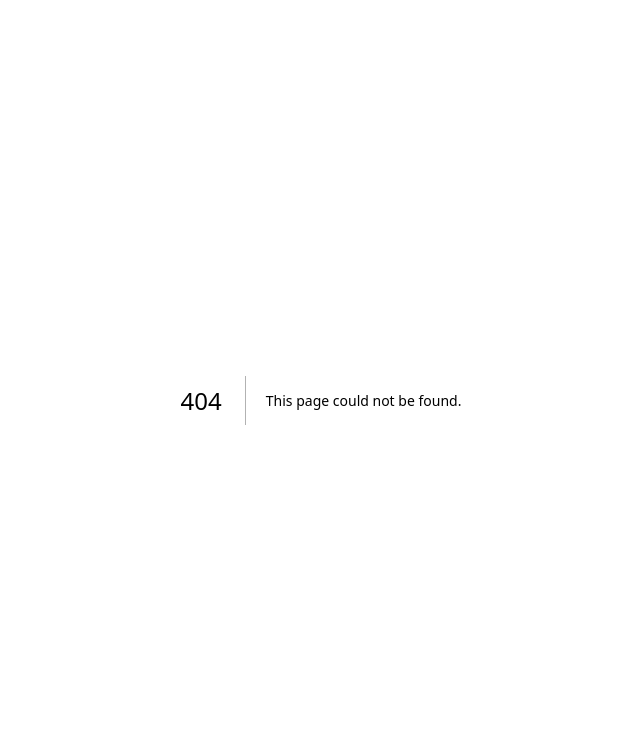
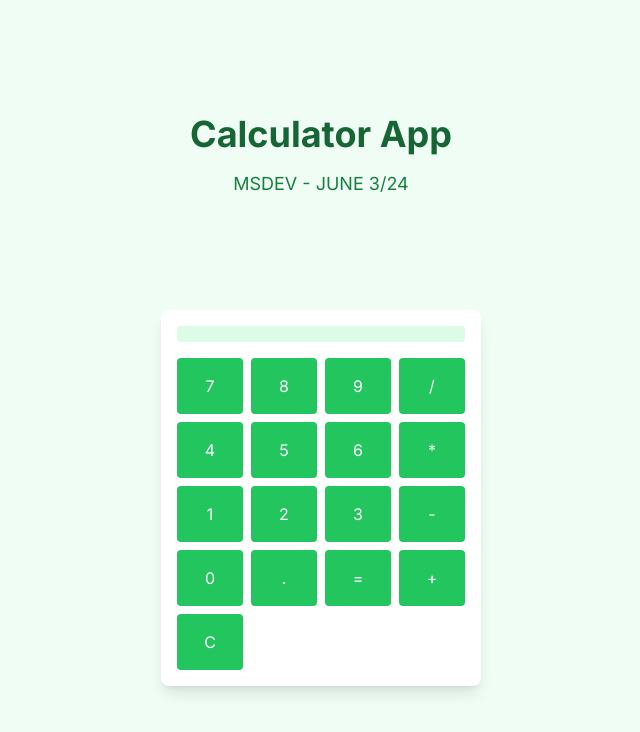
Before and after one commit to mshuecodev/todoapp, a Next.js app: page /calculator in a window 1280 px wide. Before the commit this address had no page. Shown: the top 732 px of the page, without its empty margins (319-959 px from the left). Built offline with nearby package versions, Linux system fonts and the light colour scheme.

Commit message:
calculator app

```diff
--- /dev/null
+++ b/app/calculator/calculator.tsx
@@ -0,0 +1,44 @@
+"use client"
+import { useState } from "react"
+
+const Calculator = () => {
+	const [display, setDisplay] = useState("")
+
+	const handleButtonClick = (value: string) => {
+		if (value === "=") {
+			try {
+				// Evaluate the expression using the JavaScript eval function
+				setDisplay(eval(display).toString())
+			} catch {
+				setDisplay("Error")
+			}
+		} else if (value === "C") {
+			setDisplay("")
+		} else {
+			setDisplay(display + value)
+		}
+	}
+
+	const buttons = ["7", "8", "9", "/", "4", "5", "6", "*", "1", "2", "3", "-", "0", ".", "=", "+", "C"]
+
+	return (
+		<div className="w-full max-w-xs mx-auto mt-20">
+			<div className="bg-white p-4 rounded-lg shadow-lg">
+				<div className="mb-4 text-right text-3xl p-2 bg-green-100 text-green-900 rounded">{display}</div>
+				<div className="grid grid-cols-4 gap-2">
+					{buttons.map((button) => (
+						<button
+							key={button}
+							onClick={() => handleButtonClick(button)}
+							className="bg-green-500 text-white p-4 rounded hover:bg-green-600 focus:outline-none focus:ring-2 focus:ring-green-300"
+						>
+							{button}
+						</button>
+					))}
+				</div>
+			</div>
+		</div>
+	)
+}
+
+export default Calculator
--- /dev/null
+++ b/app/calculator/page.tsx
@@ -0,0 +1,15 @@
+import type { NextPage } from "next"
+import Head from "next/head"
+import Calculator from "./calculator"
+
+const Home: NextPage = () => {
+	return (
+		<div className="min-h-screen bg-green-50 flex items-center justify-center flex-col">
+			<h1 className="text-4xl font-bold text-green-800 mb-4">Calculator App</h1>
+			<p className="text-lg text-green-700 mb-8">MSDEV - JUNE 3/24</p>
+			<Calculator />
+		</div>
+	)
+}
+
+export default Home
--- a/app/page.tsx
+++ b/app/page.tsx
@@ -25,6 +25,14 @@ export default function Home() {
 							WEATHER
 						</Link>
 					</li>
+					<li className="flex justify-between gap-x-6 py-2">
+						<Link
+							href="/calculator"
+							className="text-blue-500 underline"
+						>
+							CALCULATOR
+						</Link>
+					</li>
 				</ul>
 			</div>
 		</main>
--- a/app/todo/TodoList.tsx
+++ b/app/todo/TodoList.tsx
@@ -2,7 +2,7 @@
 import React, { useState, useEffect } from "react"
 import { Todo } from "@/app/types"
 import { fetchTodos, addTodo, toggleTodo, deleteTodo } from "@/app/lib/api"
-import TodoItem from "./TodoItem"
+import TodoItem from "./todoItem"
 
 const TodoList: React.FC = () => {
 	const [todos, setTodos] = useState<Todo[]>([])
--- a/app/todo/page.tsx
+++ b/app/todo/page.tsx
@@ -1,5 +1,5 @@
 import React from "react"
-import TodoList from "./TodoList"
+import TodoList from "./todoList"
 
 function TodoPage() {
 	return (
--- a/tailwind.config.ts
+++ b/tailwind.config.ts
@@ -4,10 +4,10 @@ const config: Config = {
 	content: ["./pages/**/*.{js,ts,jsx,tsx,mdx}", "./components/**/*.{js,ts,jsx,tsx,mdx}", "./app/**/*.{js,ts,jsx,tsx,mdx}"],
 	theme: {
 		extend: {
-			backgroundImage: {
-				"gradient-radial": "radial-gradient(var(--tw-gradient-stops))",
-				"gradient-conic": "conic-gradient(from 180deg at 50% 50%, var(--tw-gradient-stops))"
-			}
+			// backgroundImage: {
+			// 	"gradient-radial": "radial-gradient(var(--tw-gradient-stops))",
+			// 	"gradient-conic": "conic-gradient(from 180deg at 50% 50%, var(--tw-gradient-stops))"
+			// }
 		}
 	},
 	plugins: []
```
